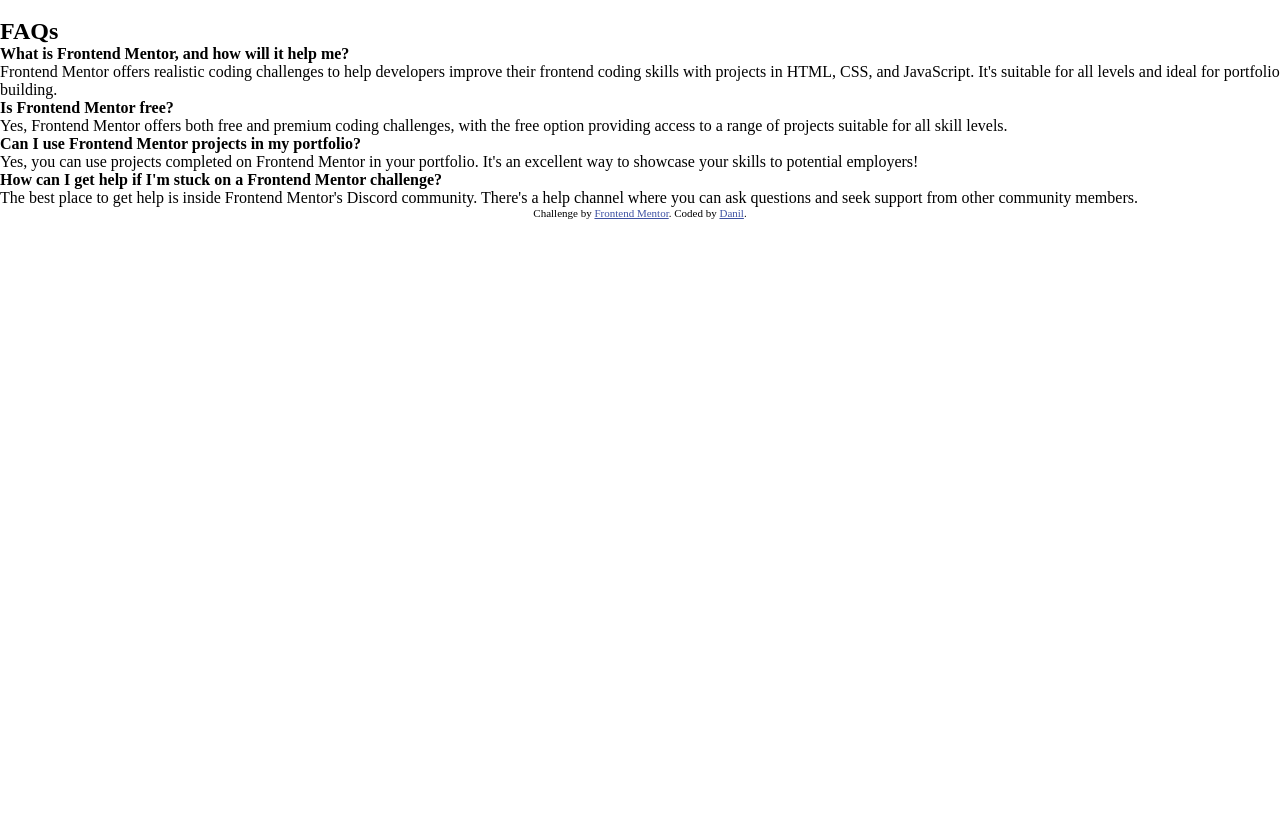
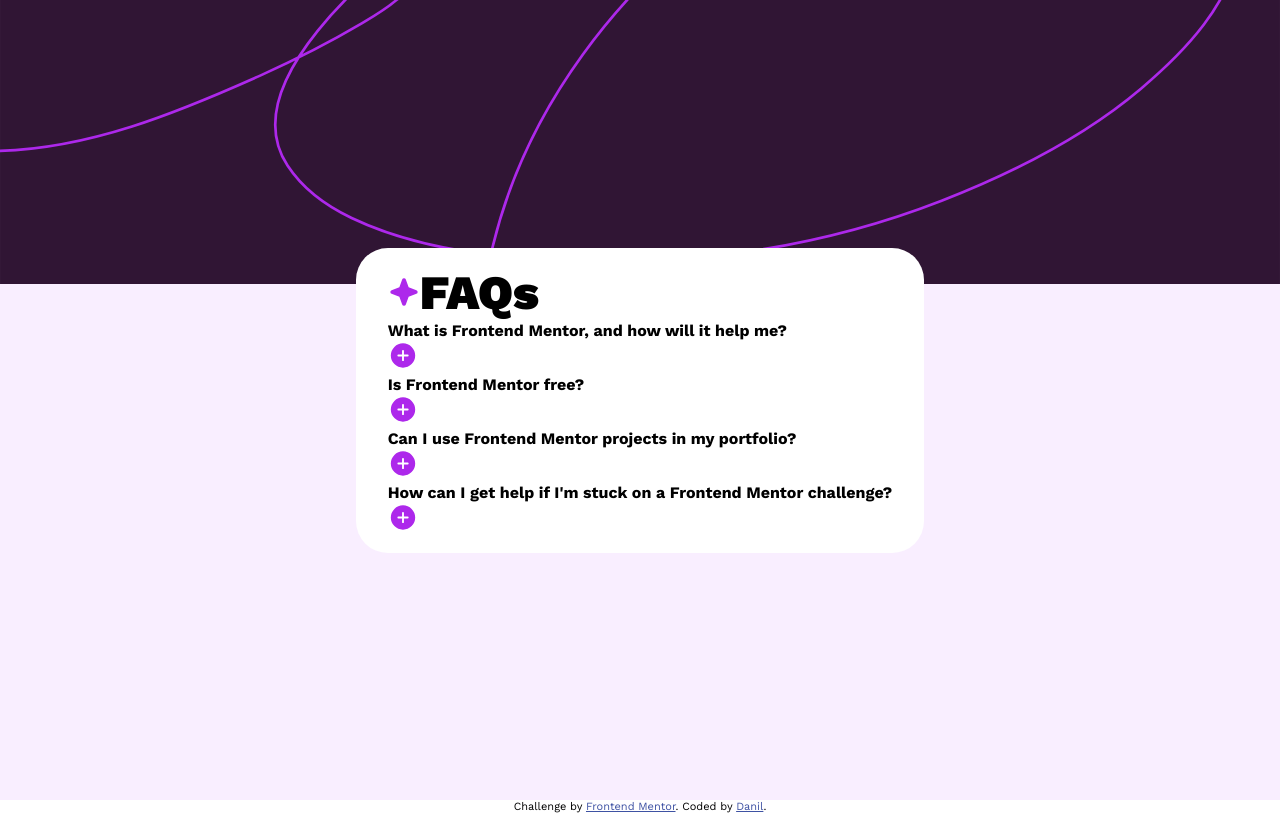
Before and after one commit to Recomagnesius/frontendmentor-faq-accordion, a plain HTML site: page index.html in a window 1280 px wide. Drawn offline with Linux system fonts and the light colour scheme.

Commit message:
add basic css styling

```diff
--- a/index.html
+++ b/index.html
@@ -14,14 +14,20 @@
     .attribution a { color: hsl(228, 45%, 44%); }
 
     /* base styles */
-    @font-face{
-      font-family: ;
-      src: url(./assets/fonts/WorkSans-Italic-VariableFont_wght.ttf);
-    }
-    @font-face{
-      font-family: ;
-      src: url(./assets/fonts/WorkSans-VariableFont_wght.ttf);
-    }
+
+    @font-face {
+    font-family: 'WorkSans';
+    src: url('./assets/fonts/WorkSans-Italic-VariableFont_wght.ttf');
+    font-weight: normal;
+    font-style: italic;
+  }
+
+  @font-face {
+    font-family: 'WorkSans';
+    src: url('./assets/fonts/WorkSans-VariableFont_wght.ttf');
+    font-weight: 400 500 600 700 800 900; /* Adjust based on usage */
+    font-style: normal;
+  }
 
     *,*::before,*::after{
       box-sizing: border-box;
@@ -32,51 +38,126 @@
       list-style: none;
     }
 
+    body{
+      font-family: 'WorkSans', sans-serif;
+    }
+
+
+    /* styling */
+
+    .container{
+      margin:  0 auto;
+      max-width: 50rem;
+    }
+
+    .section{
+      min-height: 100vh;
+      background-image: url('./assets/images/background-pattern-desktop.svg');
+      background-repeat: no-repeat;
+      background-size: 100%;
+      background-color: #F9EEFF;
+      width: 100%;
+      display: flex;
+      align-items: center;
+      justify-items: center;
+    }
+
+    .faq{
+      background-color: white;
+      border-radius: 2rem;
+      padding: 1rem 2rem;
+      display: flex;
+      flex-direction: column;
+      align-items: flex-start;
+
+    }
+
+    .faq__top{
+      display: flex;
+      flex-direction: row;
+      align-items: center;
+    }
+    .faq__star-icon{
+      width: 2rem;
+      height: 2rem;
+    }
+    .faq__title{
+      font-size: 3rem;
+      font-weight: 900;
+    }
+
+    .faq-toggle{
+      background: none;
+      border: none;
+      padding: 0 ;
+      cursor: pointer;
+    }
+    .faq__icon:hover{
+      cursor: pointer;
+    }
+
+    .faq__list-item{
+      padding: 1rem 0re;
+    }
+    .faq__list-item__title{
+      font-weight: bold;
+    }
+    .faq__list-item__text{
+
+    }
+    .hide{
+      display: none;
+    }
   </style>
 </head>
 <body>
 
-<main>
-  <section>
+  <section class="section">
     <div class="container">
       <div class="faq">
         <div class="faq__top">
-          <img src="" alt="" class="faq__star-icon">
+          <img src="./assets/images/icon-star.svg" alt="" class="faq__star-icon">
           <h1 class="faq__title">FAQs</h1>
         </div>
         <div class="faq__bottom">
-          <ul class="faq__list">
-            <li class="fac__list-item">
+          <ul class="faq__list" role="list">
+            <li class="fac__list-item" role="listitem">
               <h4 class="fac__list-item__title">What is Frontend Mentor, and how will it help me?</h4>
-              <p class="fac__list-item__text">Frontend Mentor offers realistic coding challenges to help developers improve their
+              <p class="fac__list-item__text hide">Frontend Mentor offers realistic coding challenges to help developers improve their
                 frontend coding skills with projects in HTML, CSS, and JavaScript. It's suitable for
                 all levels and ideal for portfolio building.</p>
+              <button class="faq-toggle"><img src="./assets/images/icon-plus.svg" alt="" class="faq-icon"></button>
+
             </li>
-            <li class="fac__list-item">
+            <li class="fac__list-item"role="listitem">
               <h4 class="fac__list-item__title">Is Frontend Mentor free?</h4>
-              <p class="fac__list-item__text">Yes, Frontend Mentor offers both free and premium coding challenges, with the free
+              <p class="fac__list-item__text hide">Yes, Frontend Mentor offers both free and premium coding challenges, with the free
                 option providing access to a range of projects suitable for all skill levels.</p>
-            </li>
-            <li class="fac__list-item">
+                <button class="faq-toggle"><img src="./assets/images/icon-plus.svg" alt="" class="faq-icon"></button>
+              </li>
+            <li class="fac__list-item"role="listitem">
               <h4 class="fac__list-item__title">Can I use Frontend Mentor projects in my portfolio?</h4>
-              <p class="fac__list-item__text">Yes, you can use projects completed on Frontend Mentor in your portfolio. It's an excellent
+              <p class="fac__list-item__text hide">Yes, you can use projects completed on Frontend Mentor in your portfolio. It's an excellent
                 way to showcase your skills to potential employers!</p>
-            </li>
-            <li class="fac__list-item">
+                <button class="faq-toggle"><img src="./assets/images/icon-plus.svg" alt="" class="faq-icon"></button>
+              </li>
+            <li class="fac__list-item"role="listitem">
               <h4 class="fac__list-item__title">How can I get help if I'm stuck on a Frontend Mentor challenge?</h4>
-              <p class="fac__list-item__text">The best place to get help is inside Frontend Mentor's Discord community. There's a help
+              <p class="fac__list-item__text hide">The best place to get help is inside Frontend Mentor's Discord community. There's a help
                 channel where you can ask questions and seek support from other community members.</p>
-            </li>
+                <button class="faq-toggle"><img src="./assets/images/icon-plus.svg" alt="" class="faq-icon"></button>
+              </li>
           </ul>
         </div>
       </div>
     </div>
   </section>
-</main>
 
   <div class="attribution">
     Challenge by <a href="https://www.frontendmentor.io?ref=challenge" target="_blank">Frontend Mentor</a>.
     Coded by <a href="#">Danil</a>.
   </div>
+
+<script src='./script.js'></script>
 </body>
 </html>
--- /dev/null
+++ b/script.js
@@ -0,0 +1,12 @@
+const faqAnswers = document.getElementsByClassName('faq__list-item__text')
+const faqAnswersArr = Array.from(faqAnswers);
+const faqIcons = document.getElementsByClassName('faq-toggle');
+const faqIconsArr = Array.from(faqIcons);
+console.log(faqIconsArr);
+faqIconsArr.forEach((e) => {
+  e.addEventListener('click', toggleText);
+});
+
+function toggleText(e){
+  e.classList.toggle(hide);
+}
```
